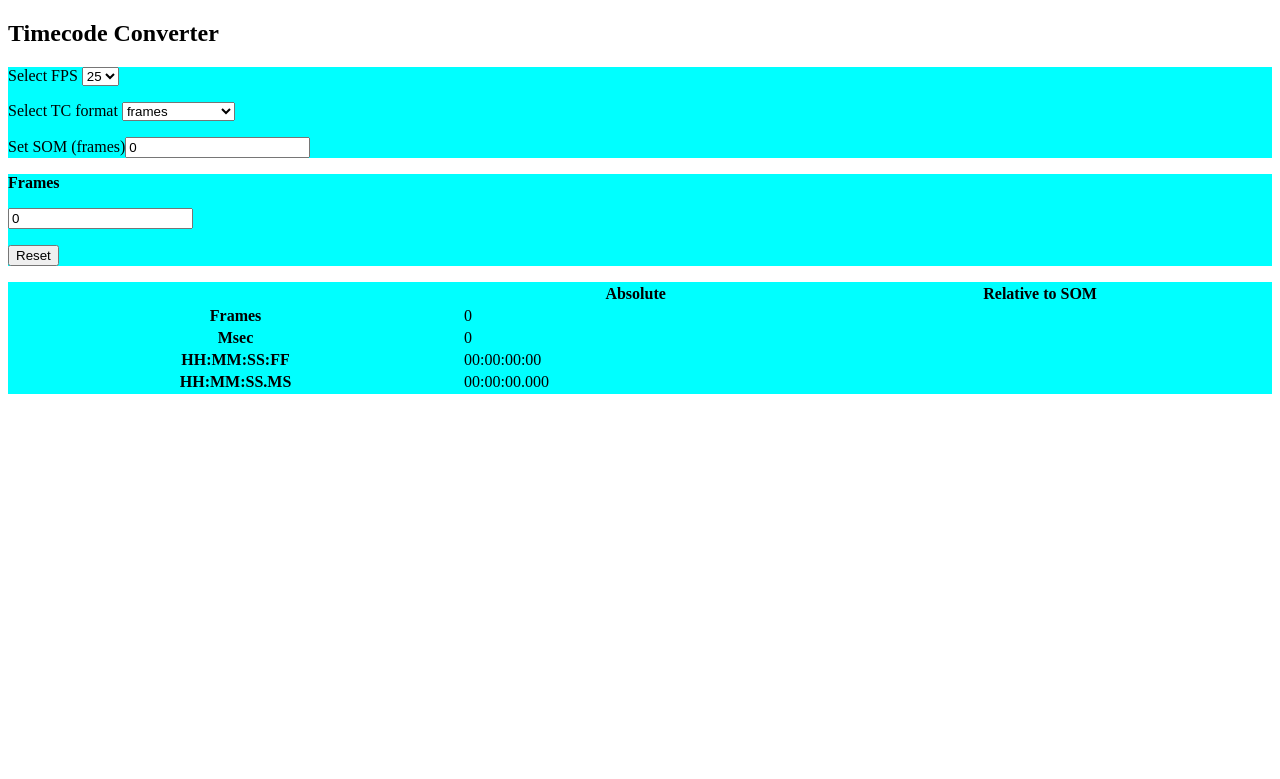
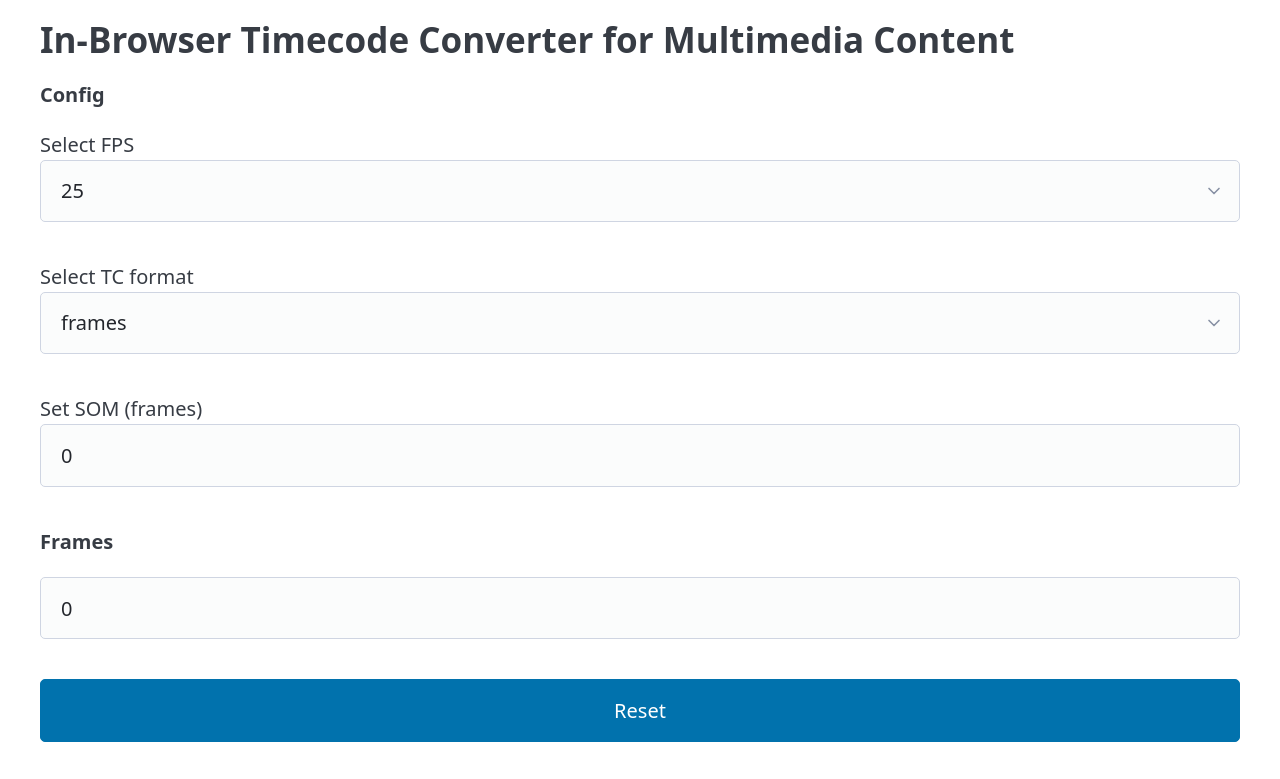
Before and after one commit to camillo777/timecode_calculator_online, a plain HTML site: page index.html in a window 1280 px wide. Shown: the top 779 px of the page. Drawn offline with nearby package versions, Linux system fonts and the light colour scheme.

Commit message:
added pico css

```diff
--- a/index.html
+++ b/index.html
@@ -3,20 +3,22 @@
 <head>
     <meta charset="UTF-8">
     <meta name="viewport" content="width=device-width, initial-scale=1.0">
-    <title>Timecode Converter and Calculator</title>
-    <style>
-        .box {
-            background-color: aqua;
-        }
-    </style>
+    <title>Timecode Converter and Calculator for Multimedia Content</title>
+<link
+rel="stylesheet"
+href="https://cdn.jsdelivr.net/npm/@picocss/pico@2/css/pico.classless.min.css"
+/>
 </head>
 <body>
 <main>
-<section><h2>Timecode Converter</h2></section>
-    <div class="box">
+<section><h2>In-Browser Timecode Converter for Multimedia Content</h2></section>
+    <div>
+        <p><b>Config</b></p>
 <p>Select FPS
     <select id="fps">
         <option value="25">25</option>
+        <option value="30">30</option>
+        <option value="24">24</option>
     </select>
 </p>
 <p>Select TC format
@@ -30,7 +32,7 @@
 <p>Set SOM (frames)<input id="el_som_frames" type="number" value="0"/></p>
 </div>
 
-<div class="box">
+<div>
 <div id="div_frames">
 <p><b>Frames</b></p>
 <p><input id="frames" type="number" value="0"/></p>
@@ -62,7 +64,7 @@
 </div>
 </div>
 
-<div class="box">
+<div>
 <table width="100%">
     <tr><th></th><th>Absolute</th><th>Relative to SOM</th></tr>
     <tr><th>Frames</th><td id="display_frames"></td><td id="display_rframes"></td></tr>
@@ -71,8 +73,8 @@
     <tr><th>HH:MM:SS.MS</th><td id="display_hmsms"></td><td id="display_rhmsms"></td></tr>
 </table>
 </div>
-
 </main>
+<footer><center><small>by camillo777 - Works offline - <a href="https://github.com/camillo777/timecode_calculator_online">GitHub</a> - 2024</small></center></footer>
 
 <script>
 
```
Also changed, not shown: 1 other file.
